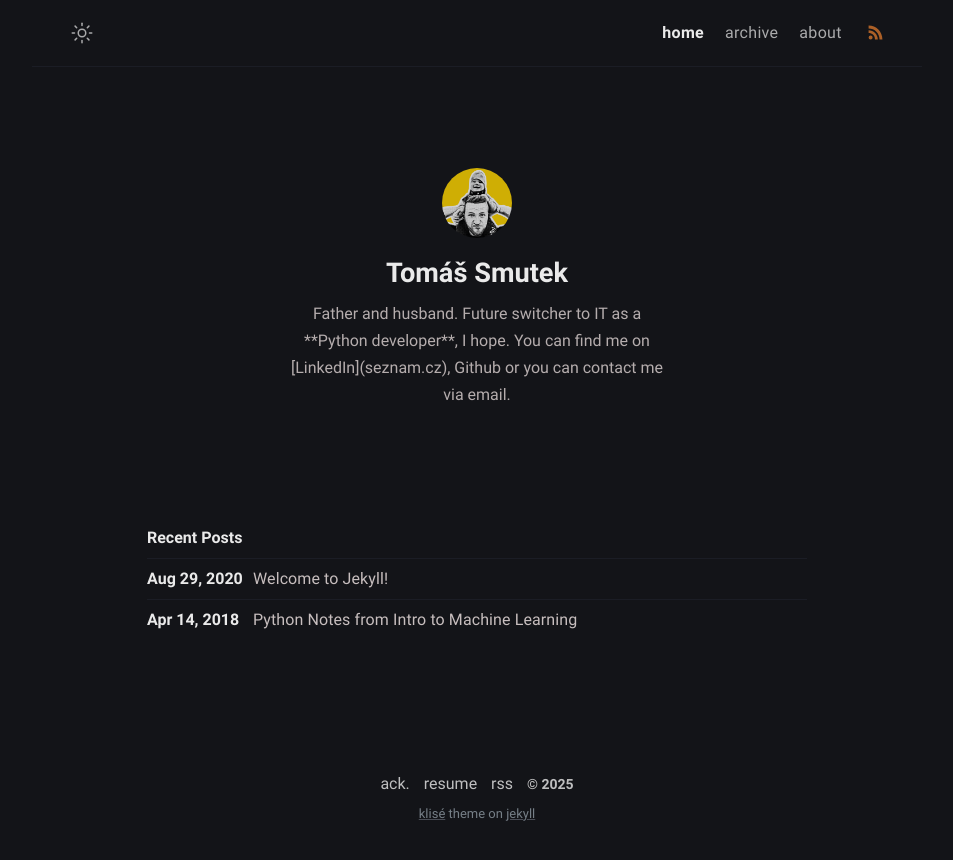
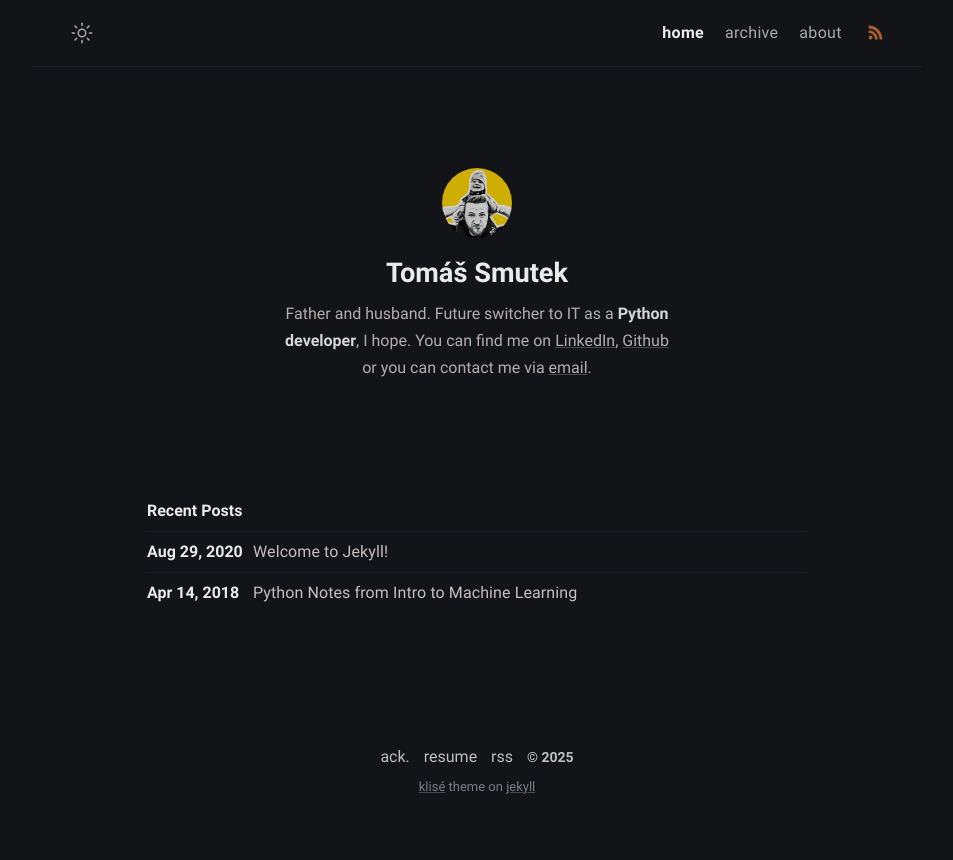
Before and after one commit to heysmtk/heysmtk.github.io, a Jekyll site: the page built from index.md, in a window 1280 px wide. Shown: the top 860 px of the page, without its empty margins (163-1116 px from the left). Built offline with Jekyll 4.4.1, drawn with Linux system fonts in a browser that asks for light colours.

Commit message:
update config

```diff
--- a/_config.yml
+++ b/_config.yml
@@ -13,7 +13,10 @@ mode: dark # default theme "dark" | "light"
 author:
   name: Tomáš Smutek # author name
   bio: >- # tell to the world
-    Father and husband. Future switcher to IT as a **Python developer**, I hope. You can find me on [LinkedIn](seznam.cz), Github or you can contact me via email.
+    Father and husband. Future switcher to IT as a <b>Python developer</b>, I hope. You can find me on
+    <a href="https://www.linkedin.com/in/heysmtk/" target="_blank" rel="noopener">LinkedIn</a>,
+    <a href="https://github.com/heysmtk" target="_blank" rel="noopener">Github</a> or you can contact me via
+    <a href="mailto:smtktom@gmail.com" target="_blank" rel="noopener">email</a>.
   username: heysmtk # general username
   github: heysmtk # github username
   linkedin: heysmtk # twitter username
```
